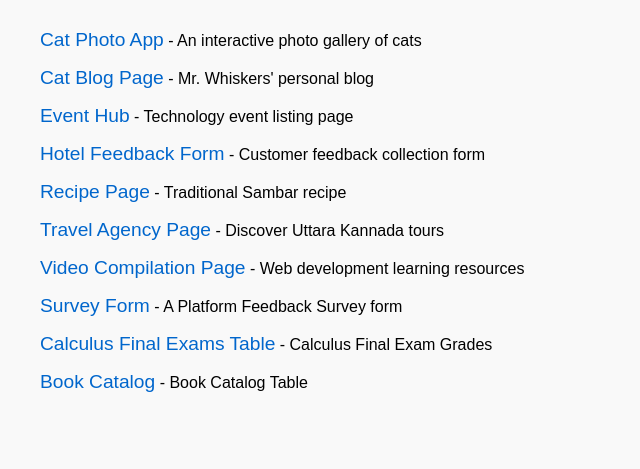
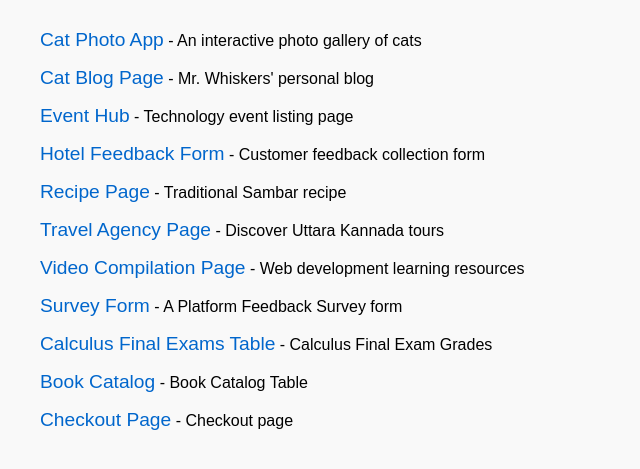
Before and after one commit to hareeshasbk/Web_Development_HTML, a plain HTML site: page index.html in a window 1280 px wide. Shown: the part 119-588 px from the top of the page, without its empty margins (0-640 px from the left). Drawn offline with Linux system fonts and the light colour scheme.

Commit message:
link added - checkout page

```diff
--- a/index.html
+++ b/index.html
@@ -81,6 +81,10 @@
     <li>
       <a href="Book Catalog Table/">Book Catalog</a> - Book Catalog Table
     </li>
+
+    <li>
+      <a href="Checkout Page/">Checkout Page</a> - Checkout page
+    </li>
   </ul>
 </body>
 
```
